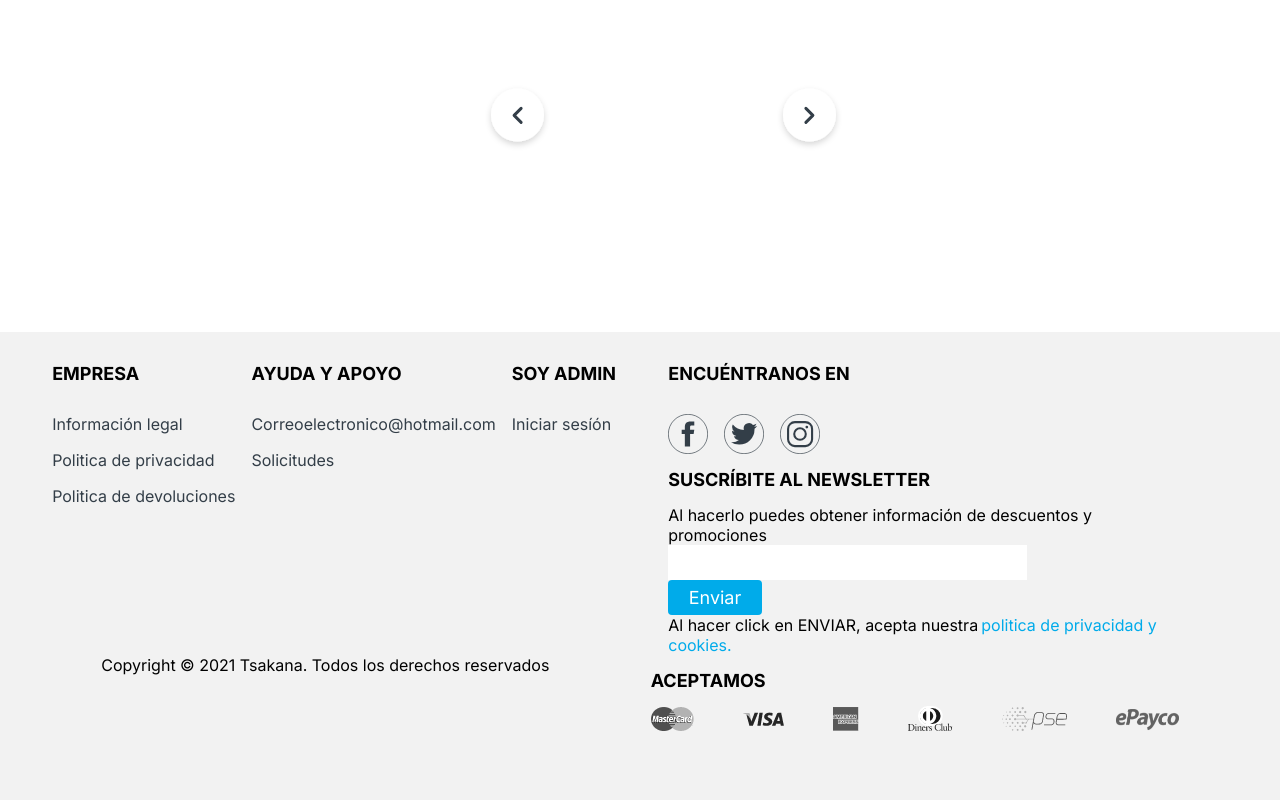
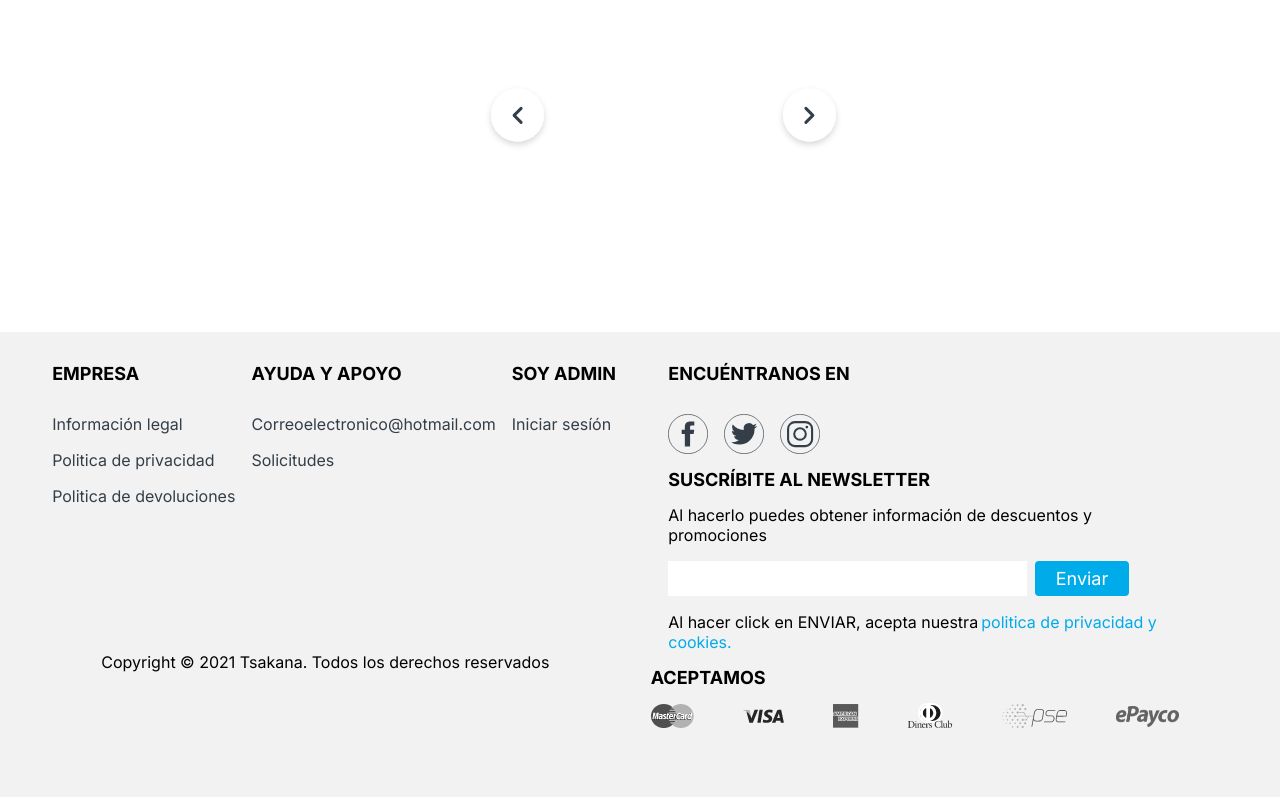
Before and after one commit to JhosuaP97/prueba-tsakana, a React (Create React App) app: page / in a window 1280 px wide. Shown: the part 1739-2539 px from the top of the page. Built offline with nearby package versions, Linux system fonts and the light colour scheme; no server answers.

Commit message:
update style

```diff
--- a/src/components/Footer/Footer.jsx
+++ b/src/components/Footer/Footer.jsx
@@ -47,6 +47,7 @@ const Footer = () => {
                     promociones
                   </p>
                   <div className="input-subscribe">
+                    <div className="subscribe-container">
                       <input type="text" />
                       <Button
                         type="button"
@@ -55,6 +56,8 @@ const Footer = () => {
                       >
                         Enviar
                       </Button>
+                    </div>
+
                     <p>
                       Al hacer click en ENVIAR, acepta nuestra
                       <span>politica de privacidad y cookies.</span>
--- a/src/components/Footer/footer.css
+++ b/src/components/Footer/footer.css
@@ -90,6 +90,10 @@ footer {
   flex-direction: column;
   justify-content: center;
 }
+.box-footer .container-subscribe .input-subscribe .subscribe-container {
+  display: flex;
+  margin: 1rem 0;
+}
 
 .box-footer .container-subscribe .input-subscribe input {
   width: 100%;
```
Lines whose indentation alone changed are shown as unchanged.
